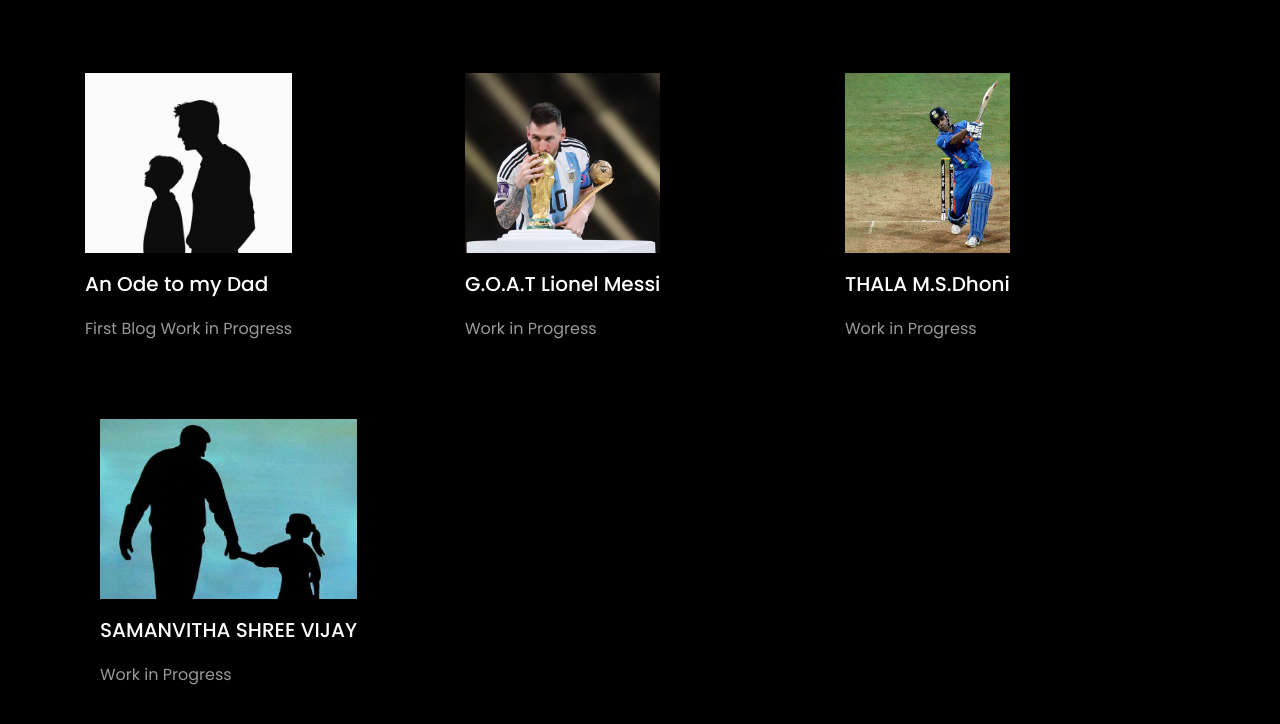
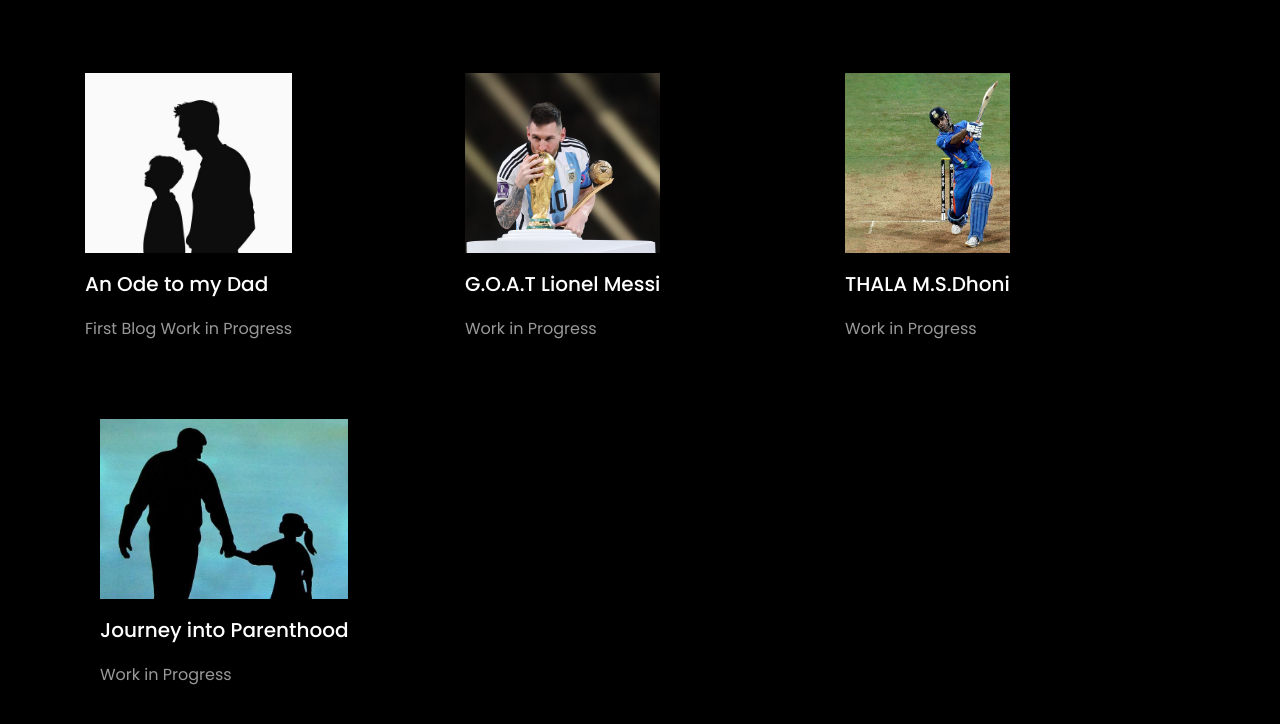
Before and after one commit to vijaybalaji85/vijaybalaji85.github.io, a plain HTML site: page blog.html in a window 1280 px wide. Shown: the part 292-1016 px from the top of the page. Drawn offline with Linux system fonts and the light colour scheme.

Commit message:
Update blog.html

```diff
--- a/blog.html
+++ b/blog.html
@@ -189,7 +189,7 @@
         </a>
         <div class="text mt-3 float-right d-block">
 
-          <h3 class="heading"><a href="index.html"> SAMANVITHA SHREE VIJAY</a></h3>
+          <h3 class="heading"><a href="index.html"> Journey into Parenthood</a></h3>
           <p>Work in Progress</p>
         </div>
       </div>
```
